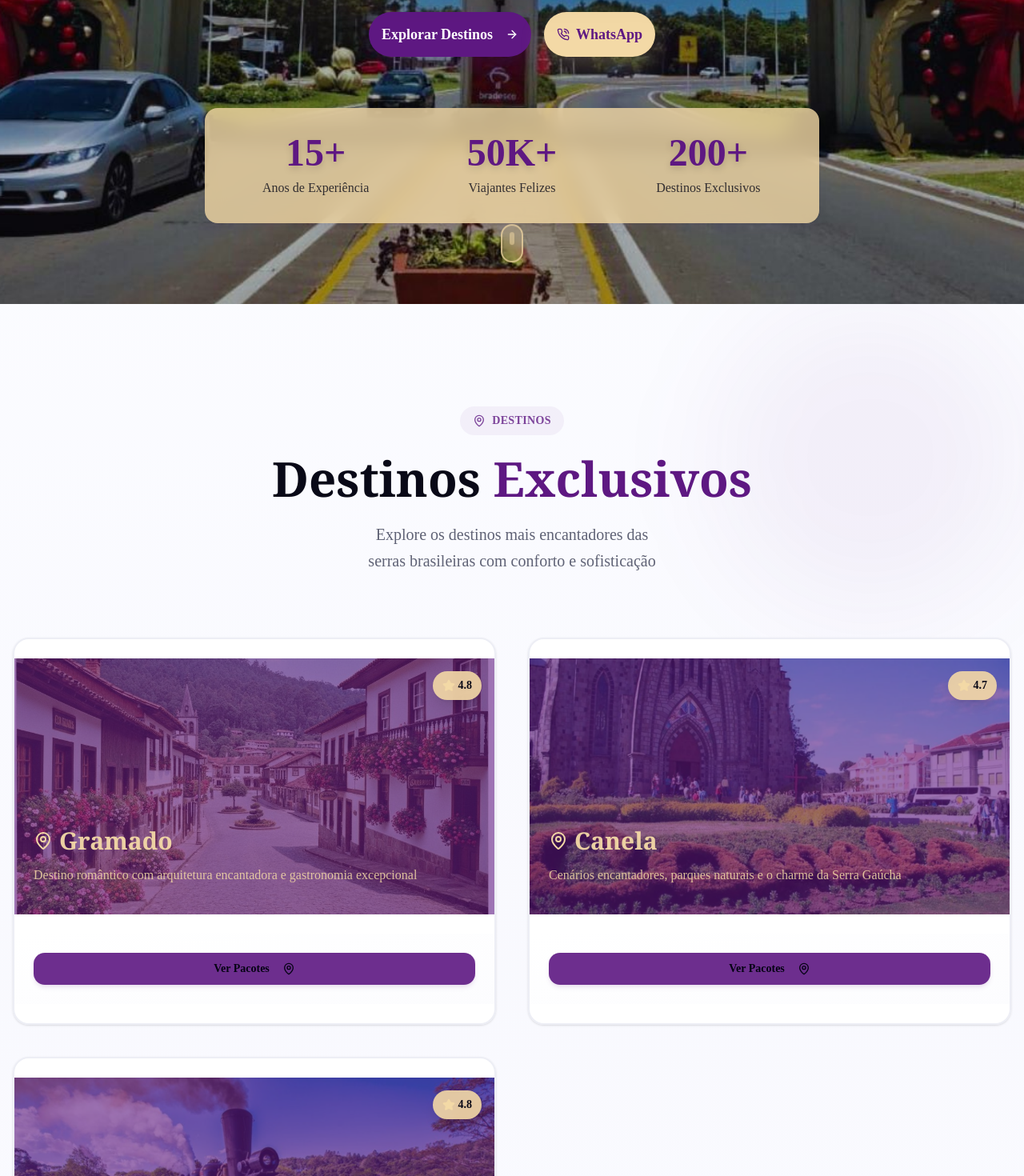
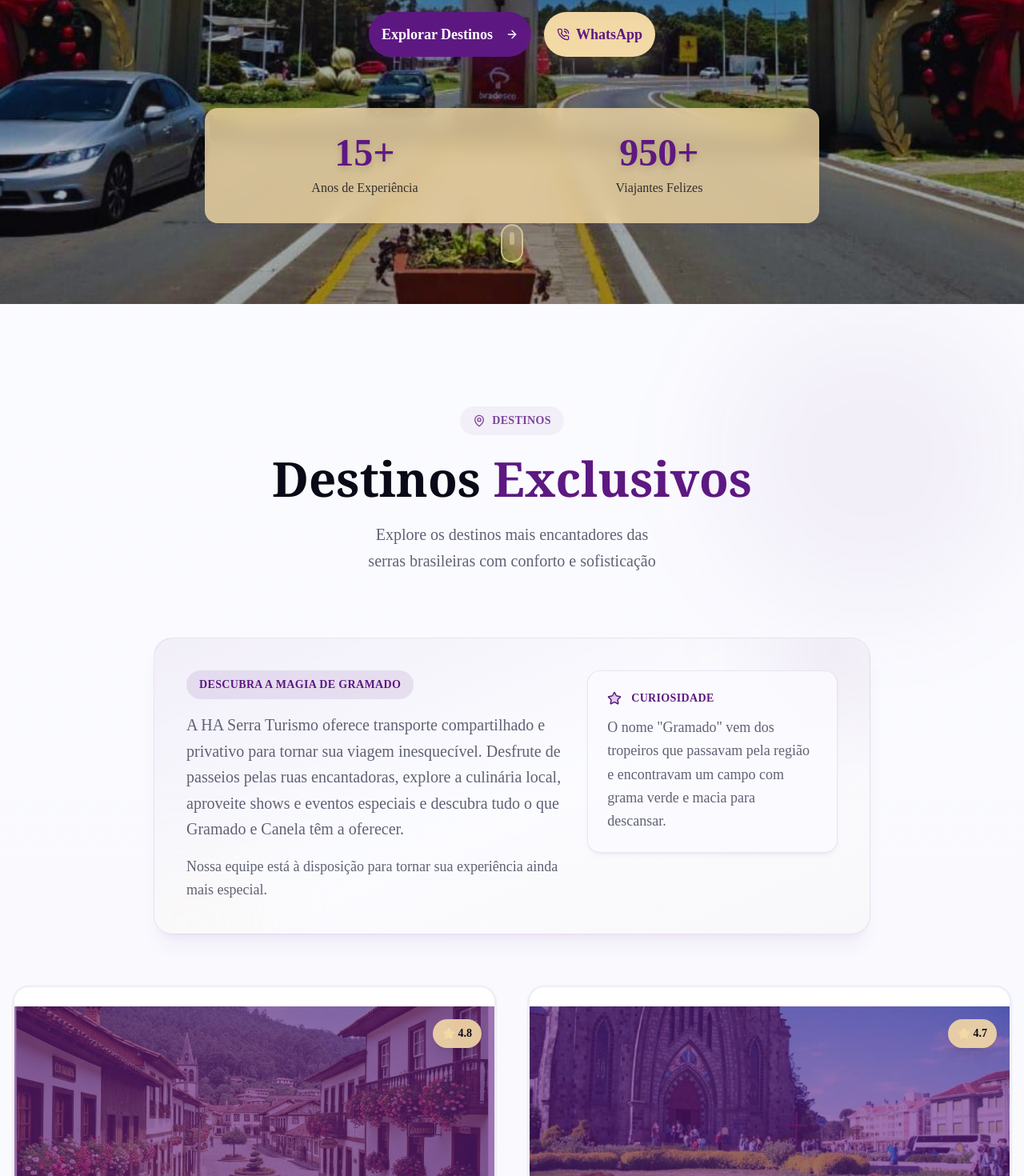
Before and after one commit to contatoyvesx/v0-serra-turismo-website, a Next.js app: page / in a window 1280 px wide. Shown: the part 420-1890 px from the top of the page at 80% size. Built offline with nearby package versions, Linux system fonts and the light colour scheme; a web font is replaced by a local one.

Commit message:
Update hero stats and contact email

```diff
--- a/components/contact-form.tsx
+++ b/components/contact-form.tsx
@@ -133,7 +133,7 @@ export function ContactForm() {
                   <div>
                     <h3 className="font-bold text-foreground mb-3 text-lg">E-mail</h3>
                     <p className="text-muted-foreground mb-1 hover:text-accent transition-colors cursor-pointer break-all">
-                      haserraturismo2@gmail.com
+                      haturismo2@gmail.com
                     </p>
                   </div>
                 </div>
--- a/components/destinations.tsx
+++ b/components/destinations.tsx
@@ -51,6 +51,40 @@ export function Destinations() {
           <p className="text-lg md:text-xl text-muted-foreground max-w-2xl mx-auto text-balance leading-relaxed">
             Explore os destinos mais encantadores das serras brasileiras com conforto e sofisticação
           </p>
+        </div>
+
+        <div className="mx-auto mb-16 max-w-4xl">
+          <div className="relative overflow-hidden rounded-3xl border border-primary/10 bg-gradient-to-br from-primary/5 via-background to-accent/5 p-8 md:p-10 shadow-xl shadow-primary/5">
+            <div className="absolute -top-16 -right-10 h-40 w-40 rounded-full bg-primary/10 blur-3xl" />
+            <div className="absolute -bottom-20 -left-10 h-44 w-44 rounded-full bg-accent/10 blur-3xl" />
+
+            <div className="relative grid gap-8 md:grid-cols-[1.2fr_0.8fr] md:items-start">
+              <div className="space-y-4 text-left">
+                <span className="inline-flex items-center gap-2 rounded-full bg-primary/10 px-4 py-2 text-sm font-semibold uppercase tracking-wide text-primary">
+                  Descubra a magia de Gramado
+                </span>
+                <p className="text-lg md:text-xl text-muted-foreground leading-relaxed">
+                  A HA Serra Turismo oferece transporte compartilhado e privativo para tornar sua viagem
+                  inesquecível. Desfrute de passeios pelas ruas encantadoras, explore a culinária local,
+                  aproveite shows e eventos especiais e descubra tudo o que Gramado e Canela têm a oferecer.
+                </p>
+                <p className="text-base md:text-lg text-muted-foreground leading-relaxed">
+                  Nossa equipe está à disposição para tornar sua experiência ainda mais especial.
+                </p>
+              </div>
+
+              <div className="rounded-2xl border border-primary/10 bg-background/80 p-6 shadow-md shadow-primary/5">
+                <div className="flex items-center gap-3 text-primary">
+                  <Star size={18} className="fill-primary/20 text-primary" />
+                  <span className="text-sm font-semibold uppercase tracking-wide">Curiosidade</span>
+                </div>
+                <p className="mt-3 text-base md:text-lg text-muted-foreground leading-relaxed">
+                  O nome &quot;Gramado&quot; vem dos tropeiros que passavam pela região e encontravam um
+                  campo com grama verde e macia para descansar.
+                </p>
+              </div>
+            </div>
+          </div>
         </div>
 
         <div className="grid grid-cols-1 md:grid-cols-2 gap-8 lg:gap-10">
--- a/components/footer.tsx
+++ b/components/footer.tsx
@@ -25,7 +25,7 @@ export function Footer() {
               </div>
               <div className="flex items-center gap-2">
                 <Mail size={14} className="text-accent" />
-                <span>haserraturismo2@gmail.com</span>
+                <span>haturismo2@gmail.com</span>
               </div>
             </div>
           </div>
--- a/components/hero.tsx
+++ b/components/hero.tsx
@@ -51,11 +51,10 @@ export function Hero() {
           </Button>
         </div>
 
-        <div className="grid grid-cols-3 gap-8 max-w-3xl mx-auto bg-secondary/80 backdrop-blur-md rounded-2xl p-8 shadow-lg shadow-primary/5">
+        <div className="grid grid-cols-1 sm:grid-cols-2 gap-8 max-w-3xl mx-auto bg-secondary/80 backdrop-blur-md rounded-2xl p-8 shadow-lg shadow-primary/5">
           {[
             { value: "15+", label: "Anos de Experiência" },
-            { value: "50K+", label: "Viajantes Felizes" },
-            { value: "200+", label: "Destinos Exclusivos" },
+            { value: "950+", label: "Viajantes Felizes" },
           ].map((stat, i) => (
             <div key={i} className="text-primary">
               <div className="text-4xl md:text-5xl font-bold mb-2 text-primary drop-shadow-lg">
```
